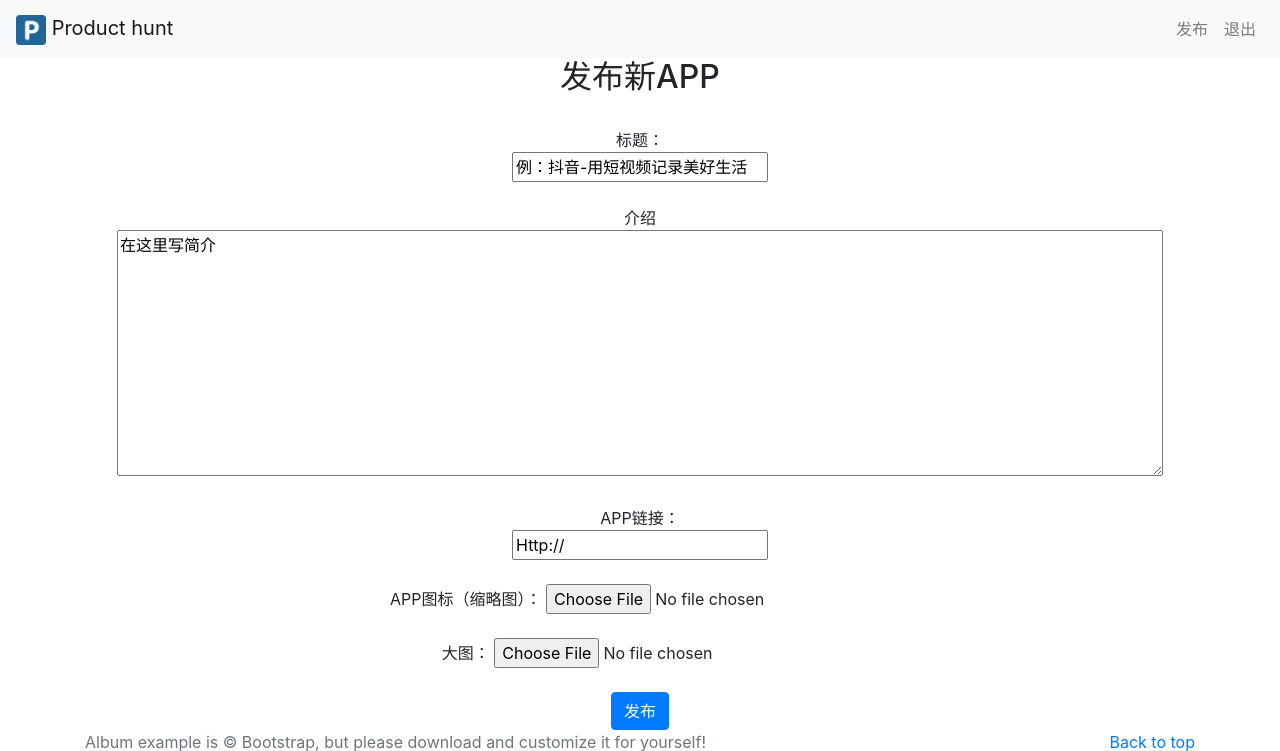
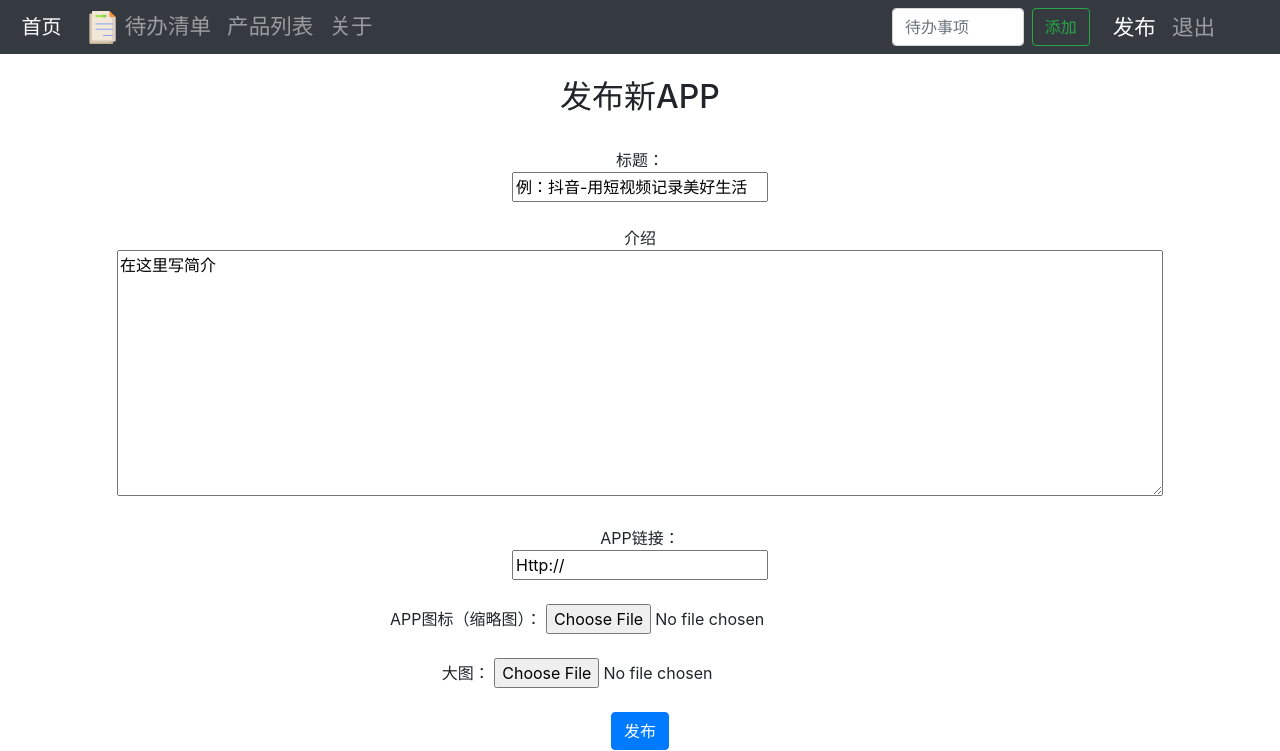
Before and after one commit to jyhoby/jyhoby_com, a Django app: page /products/publish/ in a window 1280 px wide. Shown: the top 751 px of the page. Run offline with Django 3.2, Linux system fonts and the light colour scheme; a user stored in the database is signed in; some libraries are stand-ins or nearby versions.

Commit message:
优化界面

```diff
--- a/account/templates/login.html
+++ b/account/templates/login.html
@@ -1,5 +1,6 @@
 {% extends "todolist/base.html" %}
 {% block 标题 %}登录{% endblock 标题 %}
+{% block 登录高亮 %}active{% endblock 登录高亮 %}
 {% block 主体 %}
 
 
--- a/account/templates/signup.html
+++ b/account/templates/signup.html
@@ -1,6 +1,6 @@
 {% extends "todolist/base.html" %}
 {% block 标题 %}注册{% endblock 标题 %}
-
+{% block 注册高亮 %}active{% endblock 注册高亮 %}
 {% block 主体 %}
 <h2 align="center">注册Product Hunt账户</h2>
 <form method='POST' action='{% url '注册页面' %}' align="center" >
--- a/blog/templates/blog.html
+++ b/blog/templates/blog.html
@@ -1,3 +1,4 @@
+
 <!--<h1>blog</h1>
 {% for blog in blogs.all %}
 {{blog.title}}
@@ -25,7 +26,7 @@
     <meta name="author" content="">
     <link rel="icon" href="../../../../favicon.ico">
 
-    <title>Album example for Bootstrap</title>
+    <title>jyhoby的博客</title>
 
     <!-- Bootstrap core CSS -->
     <link rel="stylesheet" href="https://stackpath.bootstrapcdn.com/bootstrap/4.1.3/css/bootstrap.min.css" integrity="sha384-MCw98/SFnGE8fJT3GXwEOngsV7Zt27NXFoaoApmYm81iuXoPkFOJwJ8ERdknLPMO" crossorigin="anonymous">
--- a/products/templates/product_list.html
+++ b/products/templates/product_list.html
@@ -1,5 +1,5 @@
 {% extends "todolist/base.html" %}
-
+{% block 产品列表高亮 %}active{% endblock 产品列表高亮 %}
 {% block 主体 %}
 <div class="container">
 
@@ -9,7 +9,7 @@
 		<img class="card-img-top" src="{{product.icon.url}}" alt="Card image cap">
 	</div class="card-body">
 	<div class="col-md-8" style="padding-left: 30px">
-	<h5><a href="products/{{product.id}}">{{product.title}}</a></h5>
+	<h5><a href="{{product.url}}">{{product.title}}</a></h5>
 	<br>
 	{{product.intro}}
 	</div>
--- a/products/templates/publish.html
+++ b/products/templates/publish.html
@@ -1,6 +1,6 @@
-{% extends "theme.html" %}
-
-{% block content%}
+{% extends "todolist/base.html" %}
+{% block 发布高亮 %}active{% endblock 发布高亮 %}
+{% block 主体 %}
 <h2 align="center">发布新APP</h2>
 <form method='POST' action='{% url '发布页面' %}' align="center" enctype='multipart/form-data'>
 	{% csrf_token %}
@@ -32,4 +32,4 @@
 		 <br>
 	<input class='btn btn-primary' type='submit' value='发布' >
 </form>
-{% endblock content%}
+{% endblock 主体 %}
--- a/templates/home.html
+++ b/templates/home.html
@@ -24,10 +24,9 @@
       <section class="jumbotron text-center">
         <div class="container">
           <h1 class="jumbotron-heading">我的主页</h1>
-          <img src="{% static 'tupian.jpg'%}" width="50%">
+          <img src="{% static 'tupian.jpg'%}" width="100%">
           <p>
             <a href="blog" class="btn btn-primary my-2">我的博客</a>
-            <a href="{% static 'resume.pdf' %}" class="btn btn-secondary my-2">我的简历</a>
           </p>
         </div>
       </section>
--- a/todolist/static/todolist/css/base.css
+++ b/todolist/static/todolist/css/base.css
@@ -1,9 +1,9 @@
 #topnav{
         font-size: 1.35em;
-        padding-left: 5em;
-        padding-right: 5em;
+        padding-left: 1em;
+        padding-right: 1em;
         height: 2.5em;
       }
       nav input{
-        width: 39%!important;
+        width: 20%!important;
       }
--- a/todolist/templates/todolist/about.html
+++ b/todolist/templates/todolist/about.html
@@ -3,5 +3,5 @@
 {% block 关于高亮 %}active{% endblock 关于高亮 %}
 {% block 主体 %}
 <br>
-<h4>关于页面</h4>
+<h4>该网站是本小菜个人网站</h4>
 {% endblock 主体 %}
--- a/todolist/templates/todolist/base.html
+++ b/todolist/templates/todolist/base.html
@@ -33,7 +33,7 @@
           <li class="nav-item {% block 主页高亮 %}{% endblock 主页高亮 %}">
             <a class="nav-link" href="{% url 'todolist:主页' %}"><img src="{% static 'todolist/images/logo_list.png' %}" width="33" height="33 class="d-inline-block align-top" alt=""> 待办清单</a>
           </li>
-          <li class="nav-item ">
+          <li class="nav-item {% block 产品列表高亮 %}{% endblock 产品列表高亮 %}">
             <a class="nav-link" href="{% url '产品列表主页' %}">产品列表</a>
           </li>
           <li class="nav-item {% block 关于高亮 %}{% endblock 关于高亮 %}">
@@ -42,21 +42,29 @@
         </ul>
         <form class="form-inline mt-2 mt-md-0 col-7 justify-content-end" method="POST" action="" >
           {% csrf_token %}
-          <input name="待办事项" class="form-control mr-sm-2" type="text" placeholder="待办事项" aria-label="Search">
+          <input name="待办事项" class="form-control mr-sm-2" type="text" placeholder="待办事项" aria-label="Search" >
           <button class="btn btn-outline-success my-2 my-sm-0" type="submit">添加</button>
         </form>
+        <ul class="navbar-nav mr-auto">
         {% if user.is_authenticated %}
-        <a class="nav-item nav-link" href="{% url '发布页面' %}">发布</a>
-        <a class="nav-item nav-link" href="Javascript:{document.getElementById('退出').submit()}">退出</a>
+        <li class="nav-item {% block 发布高亮 %}{% endblock 发布高亮 %}">
+          <a class="nav-link" href="{% url '发布页面' %}">发布</a>
+        </li>
+        <a class="nav-link" href="Javascript:{document.getElementById('退出').submit()}">退出</a>
         <form id='退出' method='POST' action='{% url '退出页面' %}' >
           {% csrf_token %}
           <input type='hidden' >
         </form>
 
         {%  else %}
-        <a class="nav-item nav-link" href="{% url '登录页面' %}">登录</a>
-        <a class="nav-item nav-link " href="{% url '注册页面' %}">注册</a>
+        <li class="nav-item {% block 登录高亮 %}{% endblock 登录高亮 %}">
+          <a class="nav-item nav-link" href="{% url '登录页面' %}">登录</a>
+        </li>
+        <li class="nav-item {% block 注册高亮 %}{% endblock 注册高亮 %}">
+          <a class="nav-item nav-link " href="{% url '注册页面' %}">注册</a>
+        </li>
         {% endif %}
+        </ul>
       </div>
     </nav>
 
```
Also changed, not shown: db.sqlite3, media/images/02a02c9ef9c283e8ac106c5ddf3c8e416e654305.png1320w_686h.webp.jpg (added), media/images/QQ.jpg (added), media/images/QQ_a78f1Kk.jpg (added), media/images/f52fe17a2183b9c8c7318f00b8e7bc741a7bd3a6.jpg1320w_880h.webp.jpg (added), media/images/微信.png (added), media/images/微信_sMEzbdY.png (added), static/QQ.jpg (added).
